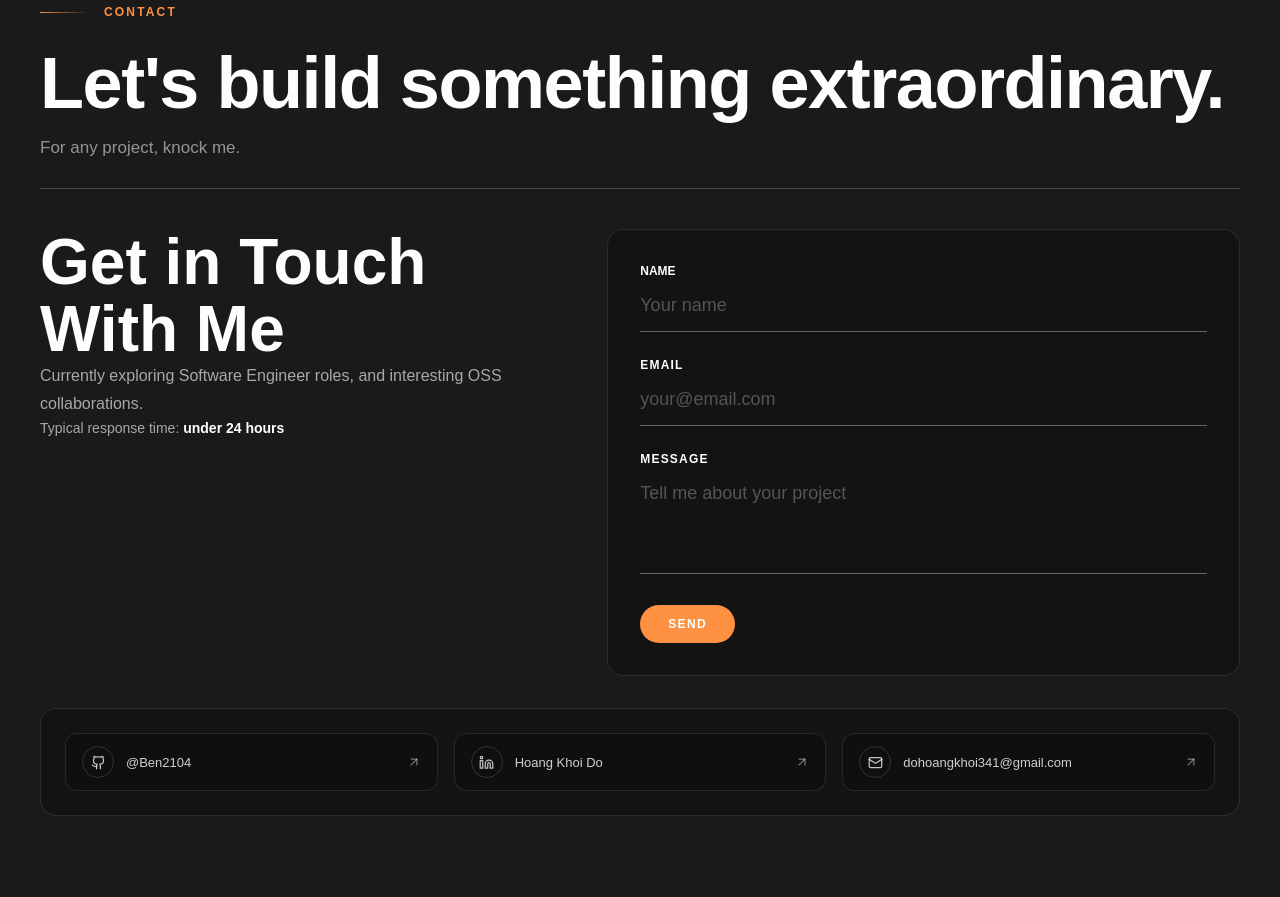
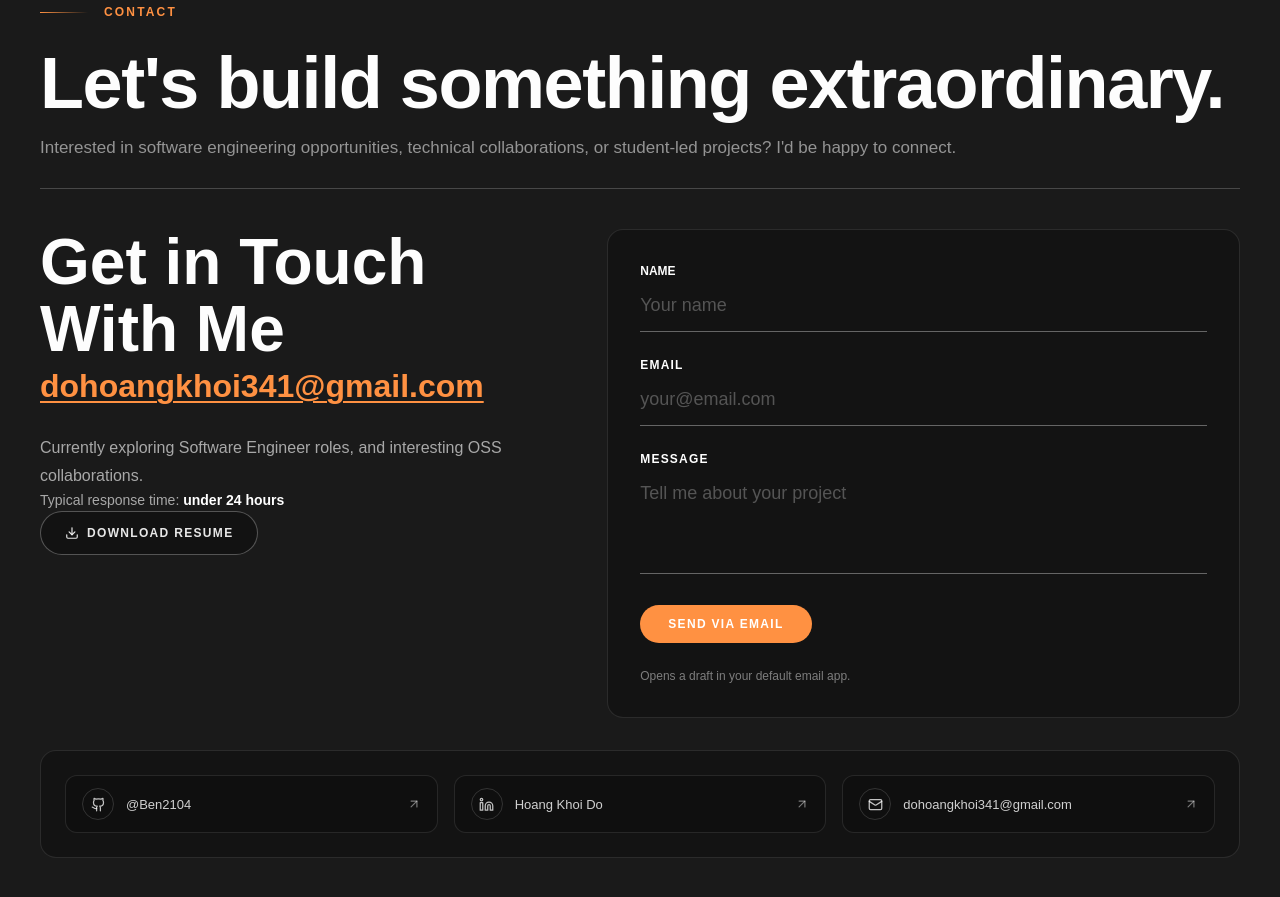
Before and after one commit to Ben2104/portfolio, a Next.js app: page / in a window 1280 px wide. Shown: the part 9660-10557 px from the top of the page. Built offline with nearby package versions, Linux system fonts and the light colour scheme; a web font is replaced by a local one.

Commit message:
rework contact section copy, prominent email, resume download

```diff
--- a/src/components/portfolio/contact.tsx
+++ b/src/components/portfolio/contact.tsx
@@ -1,7 +1,7 @@
 "use client";
 
 import { useState, type ChangeEvent, type FormEvent } from "react";
-import { ArrowUpRight, CheckCircle, Github, Linkedin, Mail, Twitter } from "lucide-react";
+import { ArrowUpRight, CheckCircle, Download, Github, Linkedin, Mail, Twitter } from "lucide-react";
 import { motion } from "motion/react";
 
 import { profile, socials } from "@/data/portfolio";
@@ -59,7 +59,7 @@ export function Contact() {
           {profile.contactHeading}
         </h2>
         <p className="font-satoshi mt-3 text-[17px] text-(--portfolio-subtle)">
-          For any project, knock me.
+          {profile.contactBlurb}
         </p>
         <div className="mt-7 h-px w-full bg-white/20" />
 
@@ -68,6 +68,12 @@ export function Contact() {
             <h3 className="font-clash m-0 text-[clamp(36px,5vw,64px)] font-bold leading-[1.04] text-(--portfolio-text)">
               Get in Touch With Me
             </h3>
+            <a
+              href={`mailto:${profile.email}`}
+              className="font-clash block text-[clamp(22px,3vw,32px)] font-bold text-(--portfolio-accent) underline decoration-2 underline-offset-4"
+            >
+              {profile.email}
+            </a>
             <p className="font-satoshi m-0 max-w-115t-[16px] leading-[1.75] text-(--portfolio-muted)">
               {profile.opportunityBlurb}
             </p>
@@ -75,6 +81,14 @@ export function Contact() {
               Typical response time:{" "}
               <span className="font-semibold text-white">{profile.responseTime}</span>
             </p>
+            <a
+              href={profile.resumeHref}
+              download
+              className="inline-flex w-fit items-center gap-2 rounded-full border border-white/28 bg-black/30 px-6 py-3 font-satoshi text-[12px] font-bold uppercase tracking-[0.11em] text-white/90 transition hover:bg-white/5"
+            >
+              <Download size={14} />
+              Download Resume
+            </a>
           </div>
 
           <div className="rounded-2xl border border-white/10 bg-(--portfolio-surface) p-6 md:p-8">
@@ -148,8 +162,11 @@ export function Contact() {
                   type="submit"
                   className="w-fit rounded-full bg-(--portfolio-accent) px-7 py-2.5 font-satoshi text-[12px] font-bold uppercase tracking-[0.11em] text-white"
                 >
-                  Send
+                  Send via Email
                 </button>
+                <p className="font-satoshi m-0 text-[12px] text-white/45">
+                  Opens a draft in your default email app.
+                </p>
               </form>
             )}
           </div>
```
